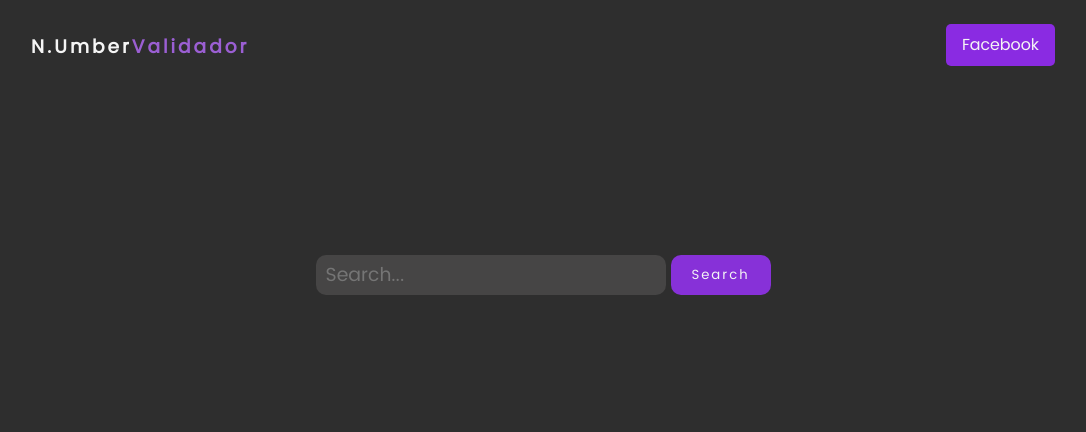
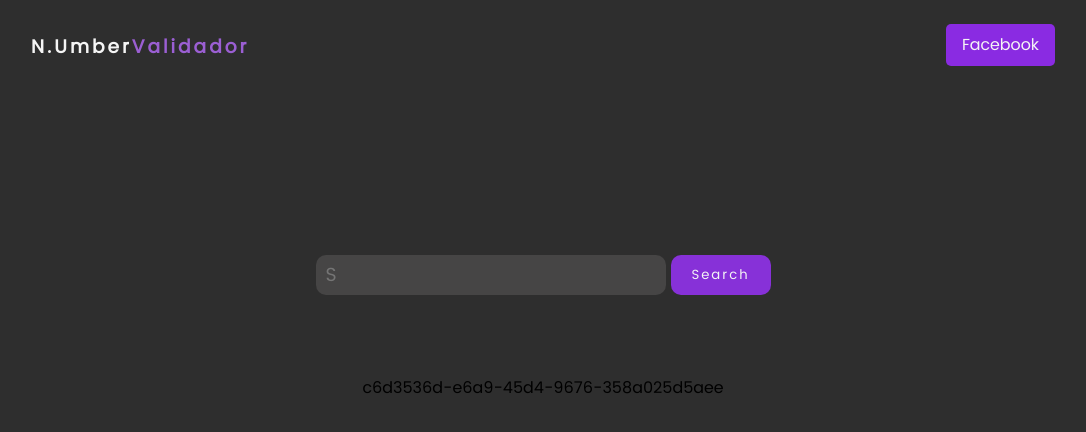
Before and after one commit to Kass-Lopes/Phone-Validator, a plain HTML site: page index.html in a window 1280 px wide. Shown: the whole page, without its empty margins (97-1183 px from the left). Drawn offline with Linux system fonts and the light colour scheme.

Commit message:
Update index.html

```diff
--- a/index.html
+++ b/index.html
@@ -19,9 +19,10 @@
 
         <main>
             <div>
-                <input type="text" placeholder="Search..." id="number">
+                <input type="text" placeholder="S" id="number">
                 <button id="btn">Search</button>
             </div>
+            <p>c6d3536d-e6a9-45d4-9676-358a025d5aee</p>
             <table>
                 <thead>
                     <th>Número</th>
```
